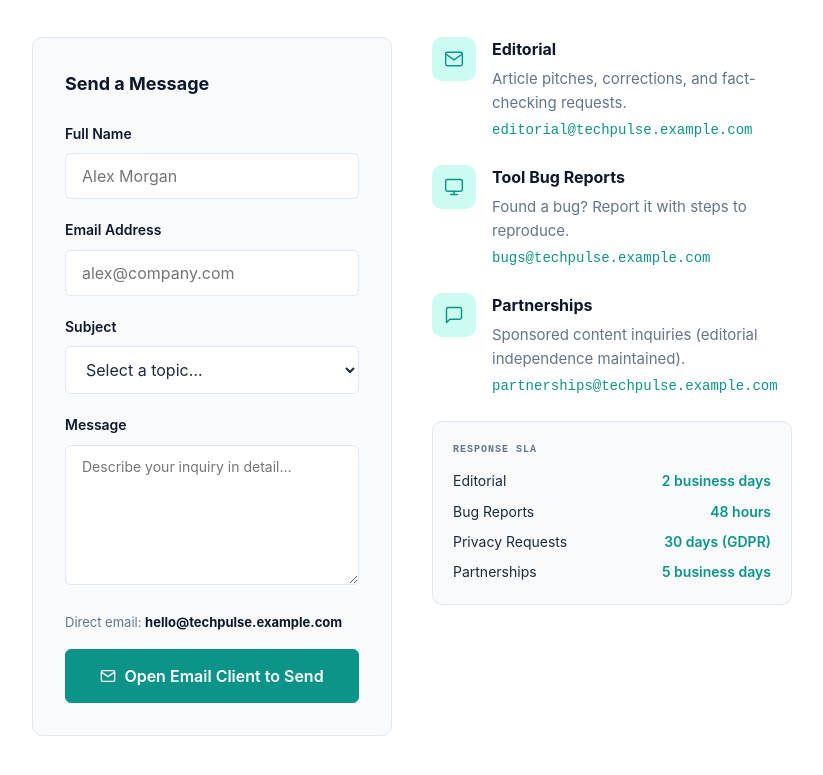
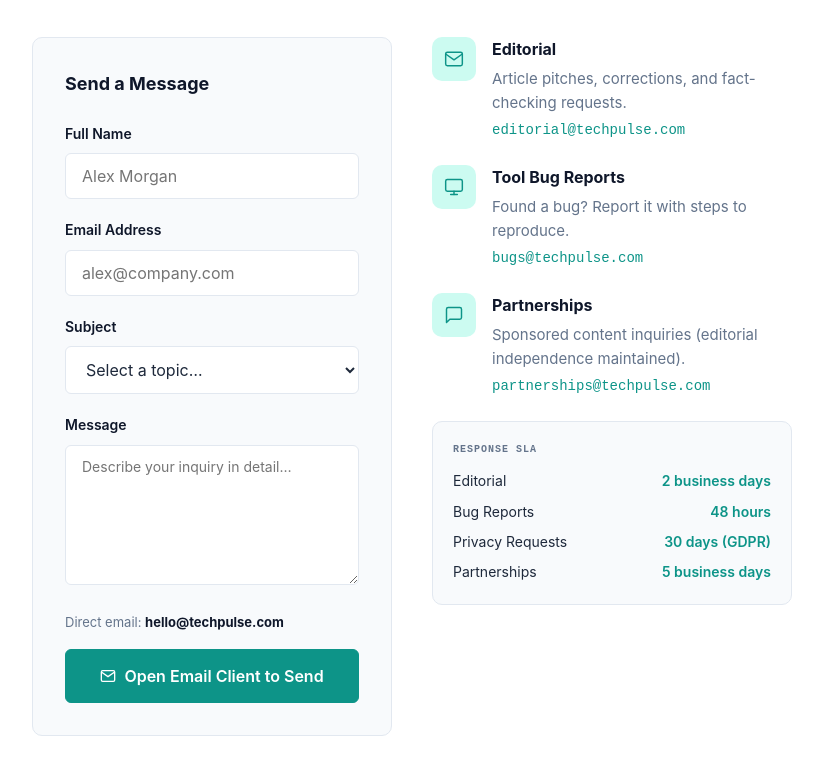
Before and after one commit to usman-0800/Tech-Pulse, a plain HTML site: page contact.html in a window 1280 px wide. Shown: the part 433-1208 px from the top of the page, without its empty margins (228-1051 px from the left). Drawn offline with Linux system fonts and the light colour scheme.

Commit message:
Add files via upload

```diff
--- a/contact.html
+++ b/contact.html
@@ -4,7 +4,7 @@
 <meta charset="UTF-8"/><meta name="viewport" content="width=device-width,initial-scale=1.0"/>
 <title>Contact Us — TechPulse</title>
 <meta name="description" content="Get in touch with TechPulse for editorial inquiries, corrections, tool bug reports, or partnership requests."/>
-<link rel="canonical" href="https://techpulse.example.com/contact.html"/>
+<link rel="canonical" href="https://techpulse.com/contact.html"/>
 <style>*,*::before,*::after{box-sizing:border-box;margin:0;padding:0}html{font-size:16px}body{font-family:-apple-system,BlinkMacSystemFont,"Segoe UI",Roboto,"Helvetica Neue",Arial,sans-serif;background:#fff;color:#1E293B}.site-header{position:sticky;top:0;z-index:1000;background:#fff;border-bottom:1px solid #E2E8F0;height:64px}.container{width:100%;max-width:1400px;margin-inline:auto;padding-inline:clamp(16px,4vw,32px)}.nav-wrapper{display:flex;align-items:center;justify-content:space-between;height:64px}</style>
 <link rel="stylesheet" href="./css/style.css"/>
 </head>
@@ -58,7 +58,7 @@
           <label class="form-label" for="contact-message">Message</label>
           <textarea id="contact-message" class="form-textarea" style="font-family:inherit;min-height:140px" placeholder="Describe your inquiry in detail…"></textarea>
         </div>
-        <p style="font-size:.8125rem;color:var(--meta);margin-bottom:16px">Direct email: <strong style="color:var(--ink)">hello@techpulse.example.com</strong></p>
+        <p style="font-size:.8125rem;color:var(--meta);margin-bottom:16px">Direct email: <strong style="color:var(--ink)">hello@techpulse.com</strong></p>
         <button id="mailto-btn" class="btn btn-primary btn-full btn-lg">
           <svg width="16" height="16" viewBox="0 0 24 24" fill="none" stroke="currentColor" stroke-width="2" aria-hidden="true"><path d="M4 4h16c1.1 0 2 .9 2 2v12c0 1.1-.9 2-2 2H4c-1.1 0-2-.9-2-2V6c0-1.1.9-2 2-2z"/><polyline points="22,6 12,13 2,6"/></svg>
           Open Email Client to Send
@@ -73,7 +73,7 @@
           <div>
             <h3 style="font-size:1rem;margin-bottom:4px;color:var(--ink);font-weight:700">Editorial</h3>
             <p style="color:var(--meta);font-size:.9375rem;margin-bottom:4px">Article pitches, corrections, and fact-checking requests.</p>
-            <p style="font-family:monospace;font-size:.875rem;color:var(--accent)">editorial@techpulse.example.com</p>
+            <p style="font-family:monospace;font-size:.875rem;color:var(--accent)">editorial@techpulse.com</p>
           </div>
         </div>
         <div class="contact-info-item">
@@ -81,7 +81,7 @@
           <div>
             <h3 style="font-size:1rem;margin-bottom:4px;color:var(--ink);font-weight:700">Tool Bug Reports</h3>
             <p style="color:var(--meta);font-size:.9375rem;margin-bottom:4px">Found a bug? Report it with steps to reproduce.</p>
-            <p style="font-family:monospace;font-size:.875rem;color:var(--accent)">bugs@techpulse.example.com</p>
+            <p style="font-family:monospace;font-size:.875rem;color:var(--accent)">bugs@techpulse.com</p>
           </div>
         </div>
         <div class="contact-info-item">
@@ -89,7 +89,7 @@
           <div>
             <h3 style="font-size:1rem;margin-bottom:4px;color:var(--ink);font-weight:700">Partnerships</h3>
             <p style="color:var(--meta);font-size:.9375rem;margin-bottom:4px">Sponsored content inquiries (editorial independence maintained).</p>
-            <p style="font-family:monospace;font-size:.875rem;color:var(--accent)">partnerships@techpulse.example.com</p>
+            <p style="font-family:monospace;font-size:.875rem;color:var(--accent)">partnerships@techpulse.com</p>
           </div>
         </div>
         <div style="background:var(--bg-ghost);border:1px solid var(--border);border-radius:10px;padding:20px;margin-top:8px">
@@ -117,7 +117,7 @@ document.getElementById('mailto-btn').addEventListener('click', function () {
   if (!name || !email || !message) { alert('Please fill in your name, email, and message before sending.'); return; }
   var sub  = encodeURIComponent('[TechPulse] ' + (subject || 'General Inquiry') + ' — from ' + name);
   var body = encodeURIComponent('From: ' + name + ' <' + email + '>\n\n' + message + '\n\n---\nSent via TechPulse contact form');
-  window.location.href = 'mailto:hello@techpulse.example.com?subject=' + sub + '&body=' + body;
+  window.location.href = 'mailto:hello@techpulse.com?subject=' + sub + '&body=' + body;
   document.getElementById('form-success').classList.add('visible');
 });
 </script>
```
